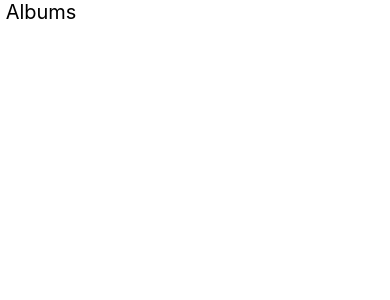
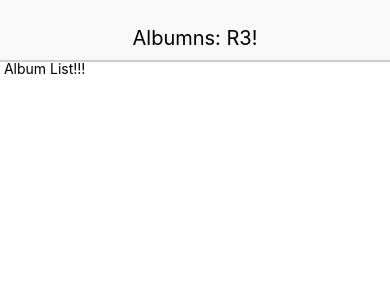
Before and after one commit to VictorParodi/albums, a React Native app: screen / in a window 390 px wide. Shown: the top 300 px of the page. Built offline with nearby package versions, Linux system fonts and the light colour scheme.

Commit message:
rama3 commit 1: componentes de header y lista de albunes listos

```diff
--- a/App.js
+++ b/App.js
@@ -1,8 +1,13 @@
 import React, { Component } from 'react';
+import { View } from 'react-native';
 import Header from './src/components/Header';
+import AlbumList from './src/components/AlbumList';
 
 const App = () => (
-  <Header />
+  <View>
+    <Header headerText={'Albumns: R3!'} />
+    <AlbumList />
+  </View>
 );
 
 export default App;
--- /dev/null
+++ b/src/components/AlbumList.js
@@ -0,0 +1,12 @@
+import React, { Component } from 'react';
+import { View, Text } from 'react-native';
+
+const AlbumList = () => {
+    return (
+        <View>
+            <Text> Album List!!! </Text>
+        </View>
+    )
+}
+
+export default AlbumList;
--- a/src/components/Header.js
+++ b/src/components/Header.js
@@ -1,13 +1,30 @@
 import React, { Component } from 'react';
-import { Text } from 'react-native';
+import { Text, View } from 'react-native';
 
-const Header = () => {
-    const {textStyle} = style;
+const Header = (props) => {
+    const {textStyle, viewStyle} = style;
 
-    return <Text style={textStyle}> Albums </Text>
+    return (
+        <View style={viewStyle}>
+            <Text style={textStyle}> {props.headerText} </Text>
+        </View>
+    )
 }
 
 const style = {
+    viewStyle: {
+        backgroundColor: '#F8F8F8',
+        alignItems: 'center',
+        height: 60,
+        justifyContent: 'center',
+        paddingTop: 15,
+        shadowColor: '#000',
+        shadowOffset: { width: 0, height: 2 },
+        shadowOpacity: 0.2,
+        elevation: 2,
+        position: 'relative'
+    },
+
     textStyle: {
         fontSize: 20
     }
```
